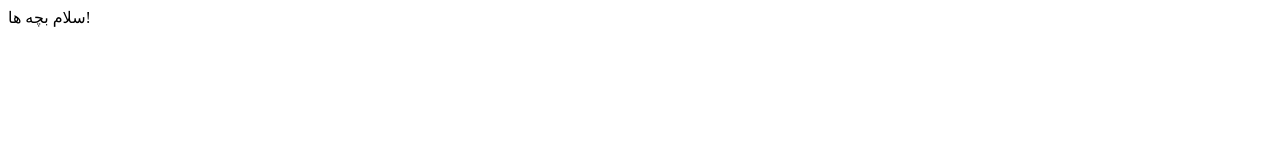
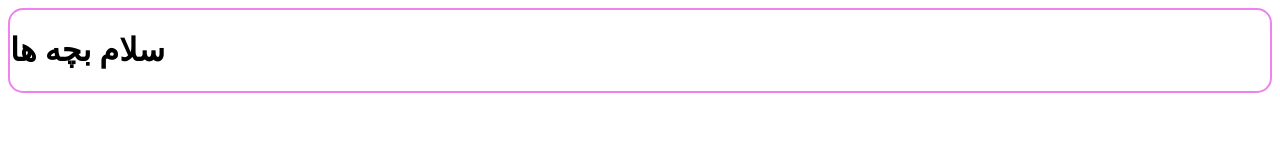
Before and after one commit to cs50teamgit/main-project, a plain HTML site: page index.html in a window 1280 px wide. Drawn offline with Linux system fonts and the light colour scheme.

Commit message:
changing styles

```diff
--- a/index.html
+++ b/index.html
@@ -6,6 +6,8 @@
     <title>Front</title>
 </head>
 <body>
-    سلام بچه ها!
+    <div style="font-size: 16px; border: 2px solid violet; border-radius: 15px;">
+        <h1>سلام بچه ها</h1>
+    </div>
 </body>
 </html>
```
